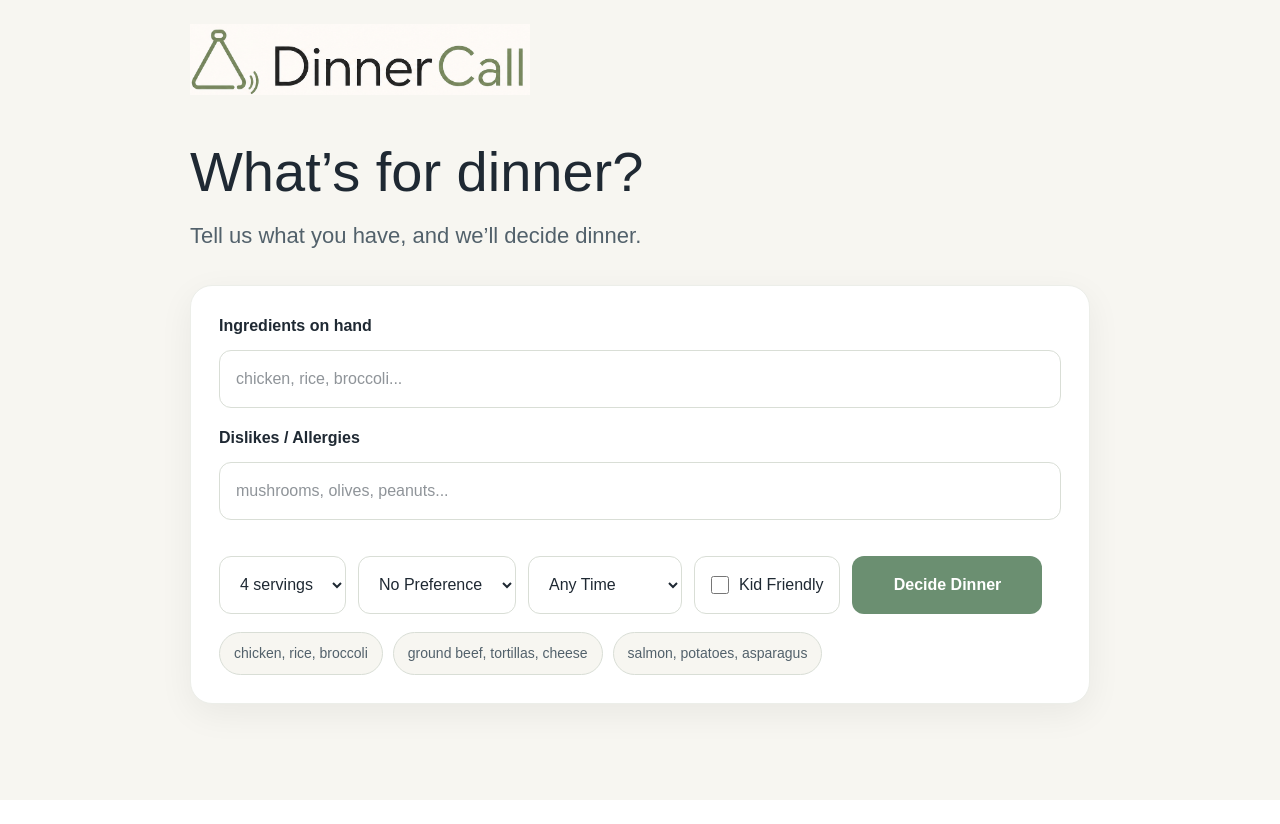
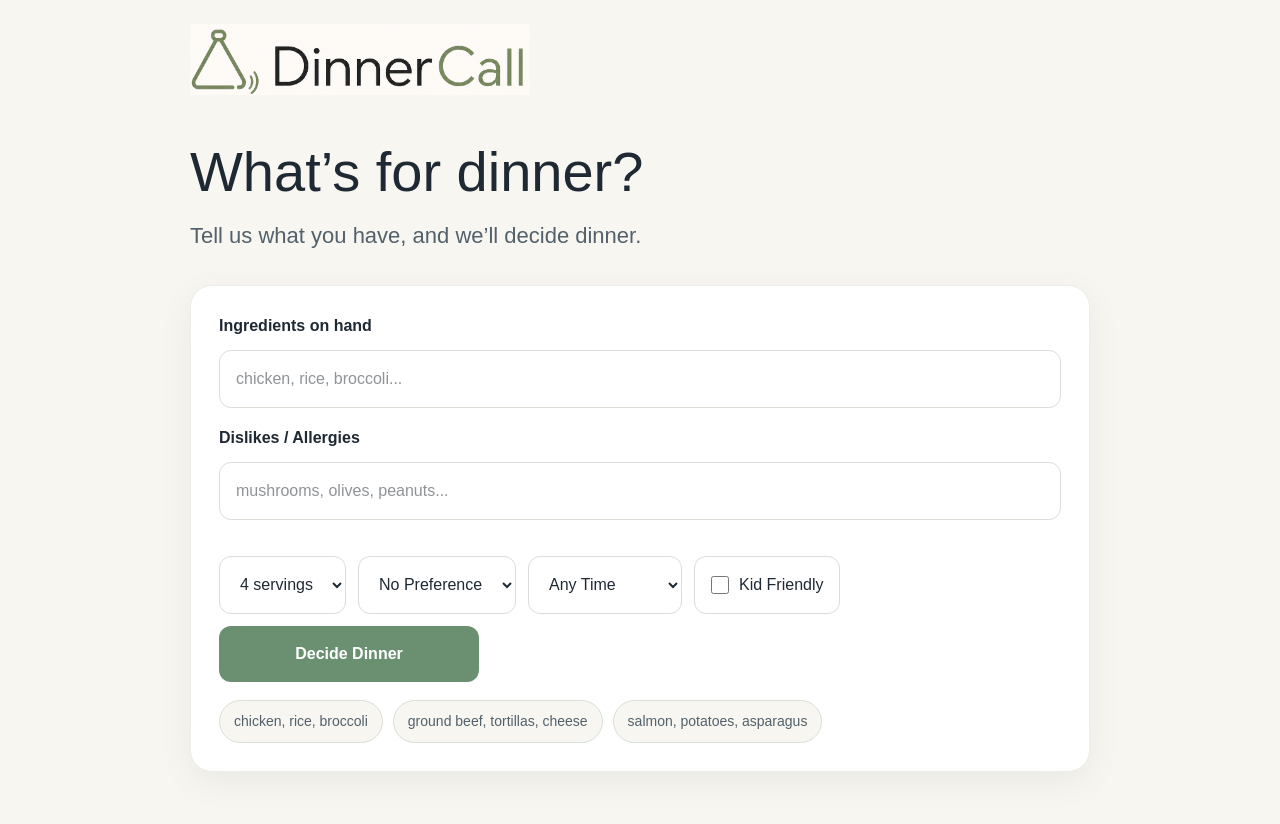
Before and after one commit to taskwrenchai/dinnercall, a Next.js app: page / in a window 1280 px wide. Before the commit the page ends 800 px from the top, so only its background shows below. Built offline with nearby package versions, Linux system fonts and the light colour scheme.

Commit message:
Add engaging loading messages

```diff
--- a/src/app/page.tsx
+++ b/src/app/page.tsx
@@ -8,6 +8,13 @@ type Recipe = {
   ingredients: string[];
   steps: string[];
 };
+
+const loadingMessages = [
+  "🥕 Chopping vegetables...",
+  "🧂 Checking the pantry...",
+  "🍳 Heating the skillet...",
+  "🍽️ Calling dinner...",
+];
 
 export default function Home() {
   const [ingredients, setIngredients] = useState("");
@@ -21,11 +28,27 @@ export default function Home() {
   const [error, setError] = useState("");
   const [loading, setLoading] = useState(false);
   const [copied, setCopied] = useState(false);
+  const [loadingMessageIndex, setLoadingMessageIndex] = useState(0);
 
   useEffect(() => {
     const saved = localStorage.getItem("dinnercall_saved_recipes");
     if (saved) setSavedRecipes(JSON.parse(saved));
   }, []);
+
+  useEffect(() => {
+  if (!loading) {
+    setLoadingMessageIndex(0);
+    return;
+  }
+
+  const interval = setInterval(() => {
+    setLoadingMessageIndex((currentIndex) =>
+      currentIndex === loadingMessages.length - 1 ? 0 : currentIndex + 1
+    );
+  }, 1400);
+
+  return () => clearInterval(interval);
+}, [loading]);
 
   const saveRecipe = () => {
     if (!recipe) return;
@@ -224,7 +247,7 @@ const downloadRecipe = () => {
             </label>
 
             <button onClick={handleClick} disabled={loading} style={mainButtonStyle}>
-              {loading ? "Deciding..." : "Decide Dinner"}
+              {loading ? loadingMessages[loadingMessageIndex] : "Decide Dinner"}
             </button>
           </div>
 
@@ -438,7 +461,8 @@ const mainButtonStyle = {
   fontSize: "16px",
   fontWeight: "bold",
   cursor: "pointer",
-  minWidth: "190px",
+  minWidth: "260px",
+whiteSpace: "nowrap" as const,
 };
 
 const chipStyle = {
```
